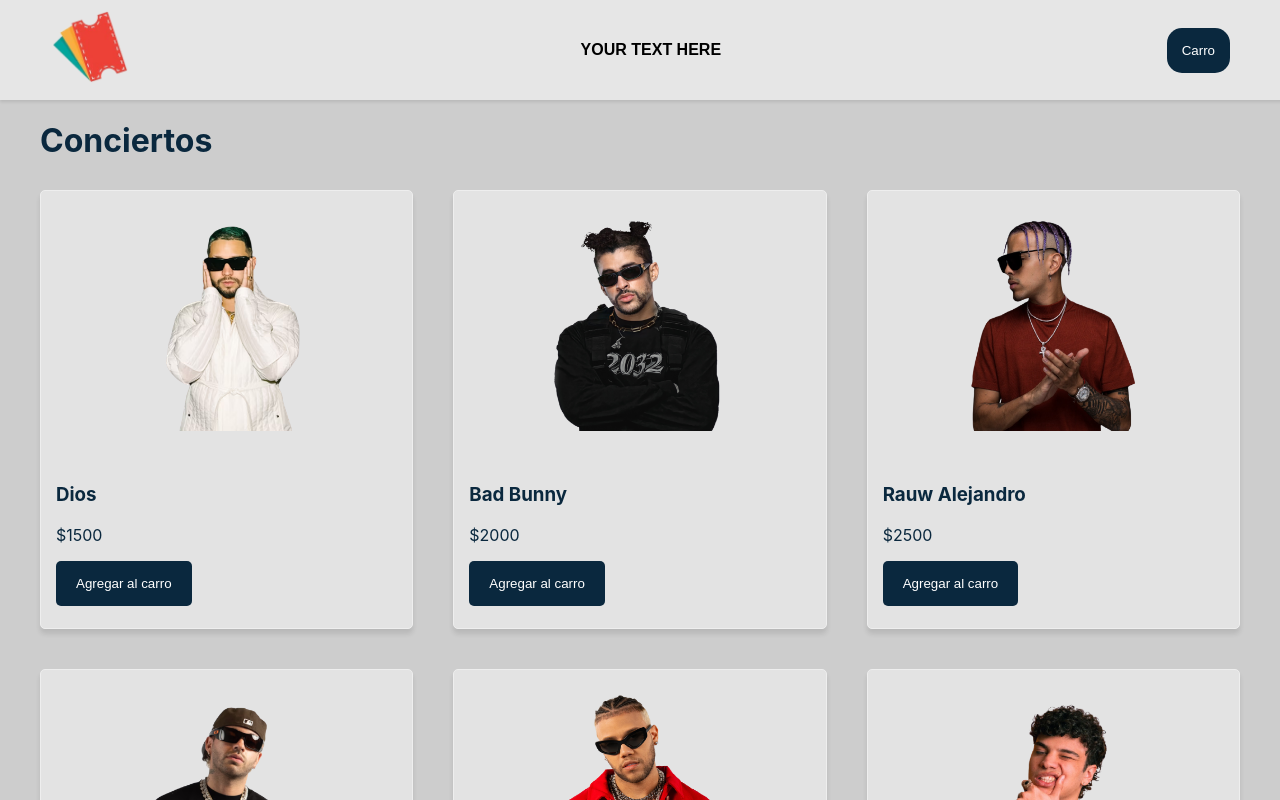
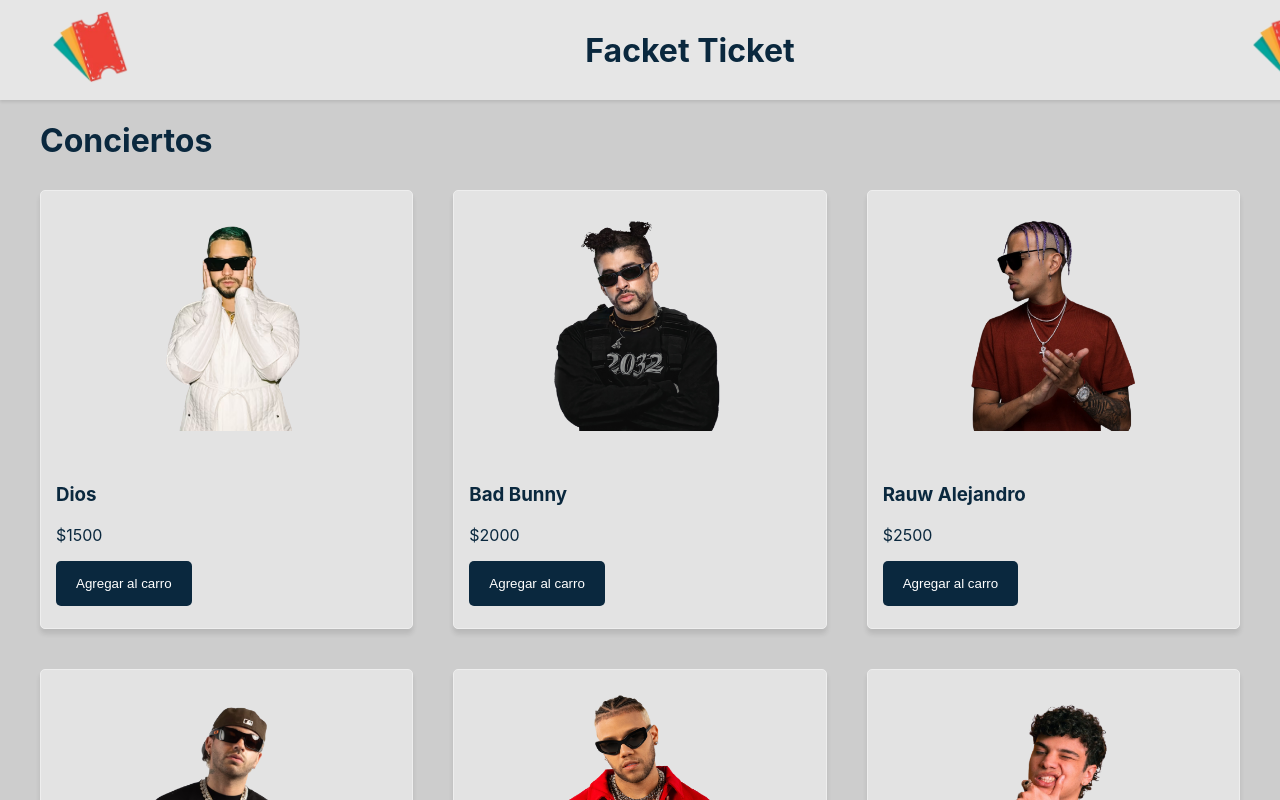
Before and after one commit to Alexme116/Facket, a React (Create React App) app: page / in a window 1280 px wide. Shown: the top 800 px of the page. Built offline with nearby package versions, Linux system fonts and the light colour scheme.

Commit message:
Reseteo de la base

```diff
--- a/src/App.js
+++ b/src/App.js
@@ -21,48 +21,15 @@
       { name : 'Jhay Cortez', price: 2000, img: '/productos/jhaycortez.png' },
       { name : 'Christekia', price: 1700, img: '/productos/christekia.png' },
     ],
-    carro: [],
-    esCarroVisible: false,
-  }
-
-  agregarAlCarro = (producto) => {
-    const { carro } = this.state
-    if (carro.find(x => x.name === producto.name)) {
-      const newCarro = carro.map(x => x.name === producto.name
-        ? ({
-          ...x,
-          cantidad: x.cantidad + 1,
-        })
-        : x)
-      return this.setState({ carro: newCarro })
-    }
-    return this.setState({
-      carro: this.state.carro.concat({
-        ...producto,
-        cantidad: 1,
-      })
-    })
-  }
-
-  mostrarCarro = () => {
-    if(!this.state.carro.length)
-      return
-    this.setState({ esCarroVisible: !this.state.esCarroVisible })
   }
 
   render() {
-    const { esCarroVisible } = this.state
     return (
       <div style={styles.page_B}>
-        <Navbar
-          carro={this.state.carro}
-          esCarroVisible={esCarroVisible}
-          mostrarCarro={this.mostrarCarro}
-        />
+        <Navbar/>
         <Layout>
           <Title />
           <Productos
-            agregarAlCarro={this.agregarAlCarro}
             productos={this.state.products}
           />
         </Layout>
--- a/src/components/BubbleAlert.js
+++ /dev/null
@@ -1,30 +0,0 @@
-import { Component } from 'react';
-
-const styles = {
-    bubbleAlert: {
-        backgroundColor: 'rgba(130, 130, 130, 1)',
-        borderRadius: '15px',
-        color: 'white',
-        padding: '2px 10px',
-        fontSize: '0.9rem',
-        width: '20px',
-    }
-}
-
-class BubbleAlert extends Component {
-    getNumber(n) {
-        if (!n) { return ' ' }
-        return n > 9 ? '9+' : n
-    }
-
-    render() {
-        const { value } = this.props
-        return (
-            <span style={styles.bubbleAlert}>
-                {this.getNumber(value)}
-            </span>
-        )
-    }
-}
-
-export default BubbleAlert;
--- a/src/components/Carro.js
+++ /dev/null
@@ -1,42 +0,0 @@
-import { Component } from 'react';
-import BubbleAlert from './BubbleAlert';
-import DetallesCarro from './DetallesCarro';
-
-const styles = {
-    carro: {
-        backgroundColor: '#0A283E',
-        color : 'white',
-        border: 'none',
-        padding: '15px',
-        borderRadius: '15px',
-        cursor: 'pointer',
-        marginRight: '100px',
-    },
-    bubble: {
-        position: 'relative',
-        left: 12,
-        top: 20,
-    }
-}
-
-class Carro extends Component {
-    render() {
-        const { carro, esCarroVisible, mostrarCarro } = this.props;
-        const cantidad = carro.reduce((acc, el) => acc + el.cantidad, 0)
-        return (
-            <div>
-                <span style={styles.bubble}>
-                    { cantidad !== 0
-                        ? <BubbleAlert value = {cantidad}/>
-                        : null}
-                </span>
-                <button onClick={mostrarCarro} style={styles.carro}>
-                    Carro
-                </button>
-                {esCarroVisible ? <DetallesCarro carro={carro} /> : null}
-            </div>
-        )
-    }
-}
-
-export default Carro;
--- a/src/components/DetallesCarro.js
+++ /dev/null
@@ -1,46 +0,0 @@
-import { Component } from 'react';
-
-const styles = {
-    detallesCarro: {
-        backgroundColor: 'rgba(230, 230, 230, 1)',
-        position: 'absolute',
-        marginTop: '24px',
-        boxShadow: '1px 5px 5px rgb(0,0,0,0.3)',
-        borderRadius: '5px',
-        width: '300px',
-        right: 100,
-    },
-    ul: {
-        margin: 0,
-        padding: 0,
-    },
-    producto: {
-        listStyleType: 'none',
-        display: 'flex',
-        justifyContent: 'space-between',
-        alignItems: 'center',
-        padding: '25px 20px',
-        borderBottom: '1px solid #aaa',
-    },
-}
-
-class DetallesCarro extends Component {
-    render() {
-        const { carro } = this.props
-        console.log(carro)
-        return (
-            <div style={styles.detallesCarro}>
-                <ul style={styles.ul}>
-                    {carro.map(x =>
-                        <li style={styles.producto} key={x.name}>
-                            <img alt={x.name} src={x.img} width='40' height='32' />
-                            {x.name}
-                            <span>{x.cantidad}</span>
-                        </li>)}
-                </ul>
-            </div>
-        )
-    }
-}
-
-export default DetallesCarro;
--- a/src/components/Navbar.js
+++ b/src/components/Navbar.js
@@ -1,6 +1,5 @@
 import { Component } from 'react';
 import Logo from './Logo';
-import Carro from './Carro';
 
 const styles = {
     navbar: {
@@ -15,28 +14,20 @@
         padding: '0 50px',
         boxShadow: '0 2px 3px rgb(0,0,0,0.1)',
     },
-    textStyle: {
-        fontSize: '16px',
-        fontFamily: 'Arial, sans-serif',
+    titleStyle: {
+        fontSize: '2rem',
         fontWeight: 'bold',
-        color: 'black',
-        textTransform: 'uppercase',
-        marginLeft: '5px',
+        color: '#0A283E',
     },
 };
 
 class Navbar extends Component {
     render() {
-        const { carro, esCarroVisible, mostrarCarro } = this.props;
         return (
             <nav style={styles.navbar}>
                 <Logo />
-                <span style={styles.textStyle}>Your Text Here</span>
-                <Carro
-                    carro={carro}
-                    esCarroVisible={esCarroVisible}
-                    mostrarCarro={mostrarCarro}
-                />
+                <p style={styles.titleStyle}>Facket Ticket</p>
+                <Logo />
             </nav>
         )
     }
--- a/src/components/Producto.js
+++ b/src/components/Producto.js
@@ -16,20 +16,34 @@
     sep: {
         paddingTop: '30px',
     },
+    botones: {
+        display: 'flex',
+        justifyContent: 'space-between',
+    },
+    botonEliminar: {
+        backgroundColor: 'rgba(110, 110, 110, 1)',
+        color: 'white',
+        padding: '15px 20px',
+        border: 'none',
+        borderRadius: '5px',
+        cursor: 'pointer',
+    },
 }
 
 class Producto extends Component {
     render() {
-        const { producto, agregarAlCarro } = this.props
+        const { producto } = this.props
 
         return (
             <div style={styles.producto}>
                 <img style={styles.img} alt={producto.name} src={producto.img}/>
                 <h3 style={styles.sep}>{producto.name}</h3>
                 <p>${producto.price}</p>
-                <Button onClick={() => agregarAlCarro(producto)}>
-                    Agregar al carro
-                </Button>
+                <div style={styles.botones}>
+                    <Button>
+                        Agregar al carro
+                    </Button>
+                </div>
             </div>
         )
     }
--- a/src/components/Productos.js
+++ b/src/components/Productos.js
@@ -11,13 +11,12 @@
 
 class Productos extends Component {
     render() {
-        const { productos, agregarAlCarro } = this.props;
+        const { productos } = this.props;
 
         return (
             <div style={styles.productos}>
                 {productos.map(producto =>
                     <Producto
-                        agregarAlCarro={agregarAlCarro}
                         key={producto.name}
                         producto={producto}
                     />)}
```
